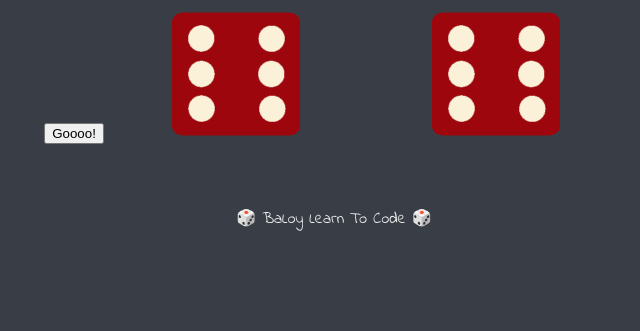
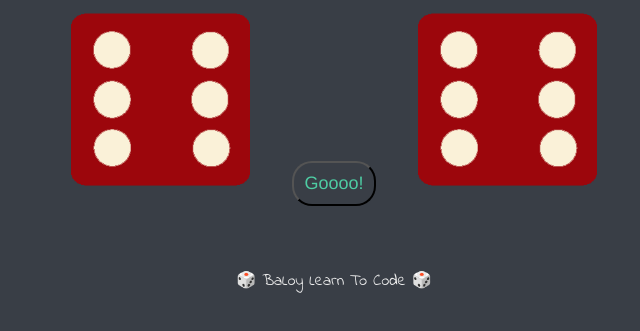
Before and after one commit to AdamHuynh/Dicee-Game, a plain HTML site: page index.html in a window 1280 px wide. Shown: the part 261-592 px from the top of the page, without its empty margins (306-946 px from the left). Drawn offline with Linux system fonts and the light colour scheme.

Commit message:
add style for button

```diff
--- a/index.html
+++ b/index.html
@@ -14,12 +14,12 @@
   <div class="container">
     <h1>Let's Go!</h1>
 
-    <button onclick="playDice()">Goooo!</button>
-
     <div class="dice">
       <p>Player 1</p>
       <img class="img1" src="images/dice6.png">
     </div>
+
+    <button class="buttonCustome" onclick="playDice()">Goooo!</button>
 
     <div class="dice">
       <p>Player 2</p>
--- a/styles.css
+++ b/styles.css
@@ -29,7 +29,37 @@ p {
 }
 
 img {
-  width: 50%;
+  width: 70%;
+}
+
+.buttonCustome {
+  -webkit-border-radius: 20px;
+  -moz-border-radius: 20px;
+  border-radius: 20px;
+  color: #4ECCA3;
+  font-family: Helvetica;
+  font-size: 18px;
+  font-weight: 200;
+  padding: 10px;
+  background-color: #393E46;
+  text-decoration: none;
+  display: inline-block;
+  cursor: pointer;
+  text-align: center;
+}
+
+.buttonCustome:hover {
+  border: solid #000000 1px;
+  background: #4ECCA3;
+  background-image: -webkit-linear-gradient(top, #4ECCA3, #393E46);
+  background-image: -moz-linear-gradient(top, #4ECCA3, #393E46);
+  background-image: -ms-linear-gradient(top, #4ECCA3, #393E46);
+  background-image: -o-linear-gradient(top, #4ECCA3, #393E46);
+  background-image: -webkit-gradient(to bottom, #4ECCA3, #393E46);
+  -webkit-border-radius: 20px;
+  -moz-border-radius: 20px;
+  border-radius: 20px;
+  text-decoration: none;
 }
 
 footer {
```
